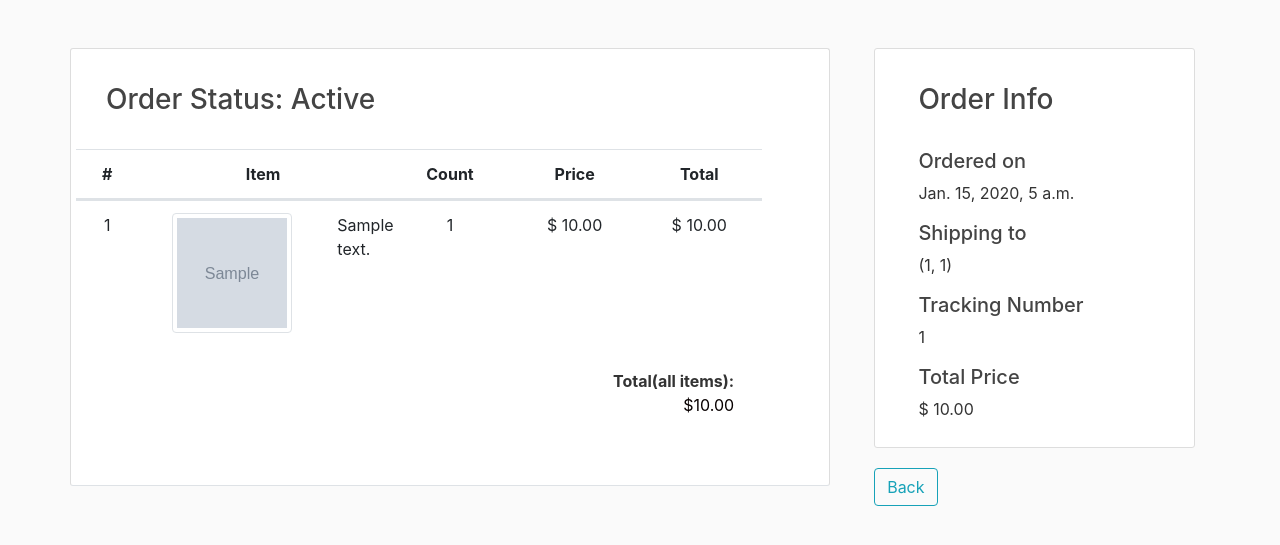
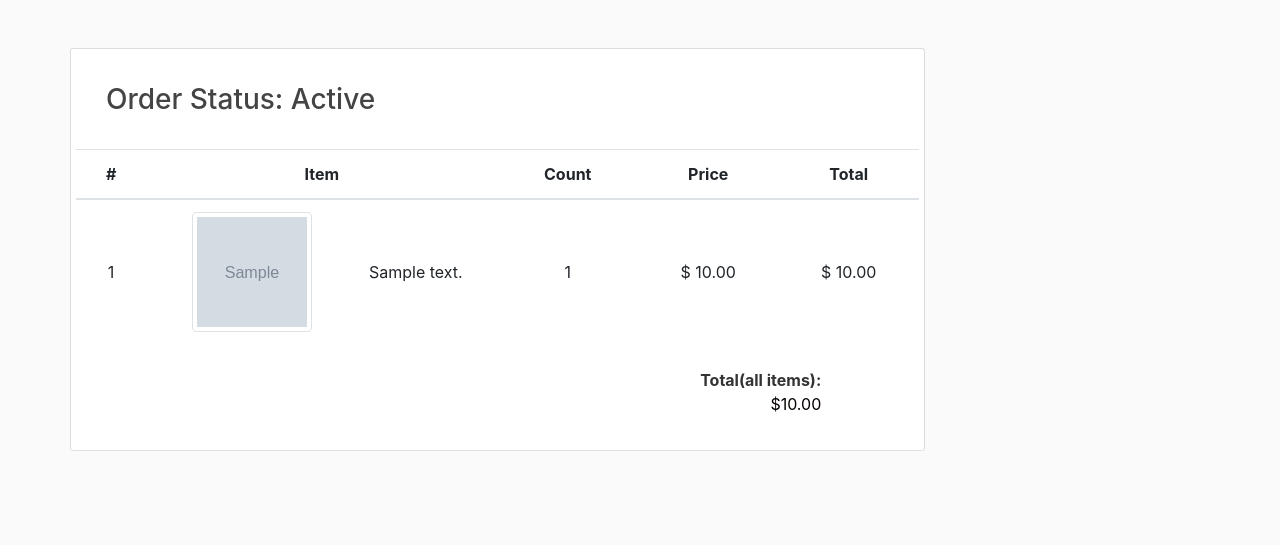
Before and after one commit to yueyang0115/mini-amazon, a Django app: page /listpackage/1/ in a window 1280 px wide. Shown: the part 56-601 px from the top of the page. Run offline with Django 3.2, Linux system fonts and the light colour scheme; a user stored in the database is signed in; tables that the repository leaves empty hold one stand-in row (values such as "Sample post"); grey boxes marked "Sample" are stand-in pictures; some libraries are stand-ins or nearby versions.

```diff
--- a/ERSSHW5/amazon/templates/amazon/list_package_detail.html
+++ b/ERSSHW5/amazon/templates/amazon/list_package_detail.html
@@ -4,7 +4,7 @@
     <div class = 'row '>
 
         <!--left: list order items-->
-        <div class=" col-md-8 content-section table-responsive border-bottom table-hover">
+        <div class=" col-md-9 content-section table-responsive border-bottom table-hover">
             <br>
             <h3>&nbsp;&nbsp;Order Status: {{ pack.status|title }}</h3>
             <br>
@@ -13,7 +13,7 @@
                     <thead>
                         <tr class="row text-center">
                             <th class="col-1">#</th>
-                            <th class="col-4">Item</th>
+                            <th class="col-5">Item</th>
                             <th class="col-2">Count</th>
                             <th class="col-2">Price</th>
                             <th class="col-2">Total</th>
@@ -22,10 +22,11 @@
 
                     <tbody>
                     {% for prod in product_list %}
-                        <tr class="row">
+                        <tr class="row align-items-center table-borderless">
                             <td class="col-1 text-center">{{ forloop.counter }}</td>
-                            <td class="col-3 text-center"><img class="img-thumbnail" style="width: 120px; height: 120px" src="{{ prod.item.img }}"></td>
-                            <td class="col-1 text-left">{{ prod.item.description }}</td>
+                            <td class="col-3 text-center">
+                                <img class="img-thumbnail" style="width: 120px; height: 120px" src="{{ prod.item.img }}"></td>
+                            <td class="col-2 text-left">{{ prod.item.description }}</td>
                             <td class="col-2 text-center">{{ prod.item_cnt }}</td>
                             <td class="col-2 text-center">&dollar; {{ prod.item.price|floatformat:2 }}</td>
                             <td class="col-2 text-center">&dollar; {{ prod.total|floatformat:2 }}</td>
@@ -41,25 +42,25 @@
 
         </div>
 
-        <!--right: list order info-->
-        <div class = "col-4 ">
-            <div class = " offset-1 content-section">
-                <br>
-                <h3 class="offset-1">Order Info</h3>
-                <br>
-                <h5 class="offset-1">Ordered on</h5>
-                <p class="offset-1">{{ pack.creation_time }}</p>
-                <h5 class="offset-1">Shipping to</h5>
-                <p class="offset-1"> ({{ pack.dest_x }}, {{ pack.dest_y }})</p>
-                <h5 class="offset-1">Tracking Number</h5>
-                <p class="offset-1">{{ pack.id }}</p>
-                <h5 class="offset-1">Total Price</h5>
-                <p class="offset-1">&dollar; {{ pack.total|floatformat:2 }}</p>
-            </div>
-            <div class = " offset-1 ">
-                <a href = "{% url "list-package" %}" class = "btn btn-outline-info" >Back</a>
-            </div>
-        </div>
+<!--        &lt;!&ndash;right: list order info&ndash;&gt;-->
+<!--        <div class = "col-4 ">-->
+<!--            <div class = " offset-1 content-section">-->
+<!--                <br>-->
+<!--                <h3 class="offset-1">Order Info</h3>-->
+<!--                <br>-->
+<!--                <h5 class="offset-1">Ordered on</h5>-->
+<!--                <p class="offset-1">{{ pack.creation_time }}</p>-->
+<!--                <h5 class="offset-1">Shipping to</h5>-->
+<!--                <p class="offset-1"> ({{ pack.dest_x }}, {{ pack.dest_y }})</p>-->
+<!--                <h5 class="offset-1">Tracking Number</h5>-->
+<!--                <p class="offset-1">{{ pack.id }}</p>-->
+<!--                <h5 class="offset-1">Total Price</h5>-->
+<!--                <p class="offset-1">&dollar; {{ pack.total|floatformat:2 }}</p>-->
+<!--            </div>-->
+<!--            <div class = " offset-1 ">-->
+<!--                <a href = "{% url "list-package" %}" class = "btn btn-outline-info" >Back</a>-->
+<!--            </div>-->
+<!--        </div>-->
 
     </div>
 
```
